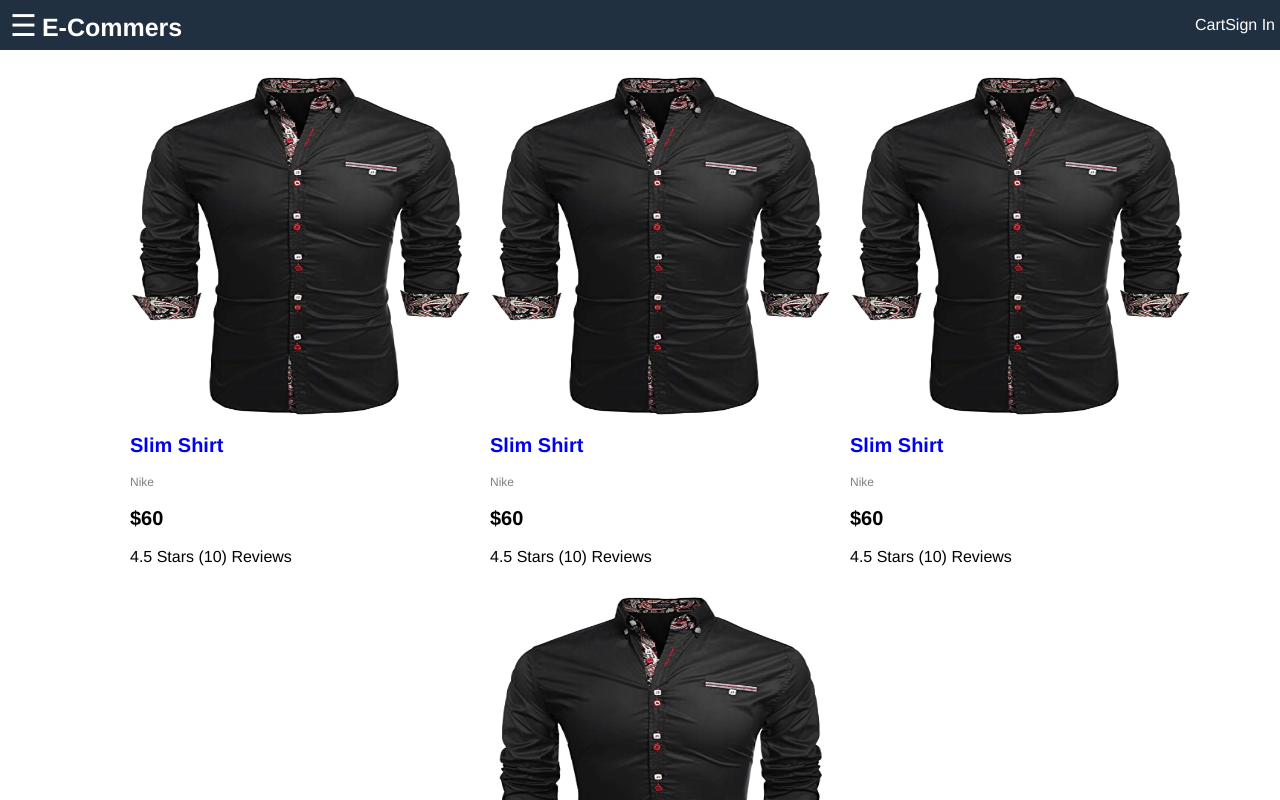
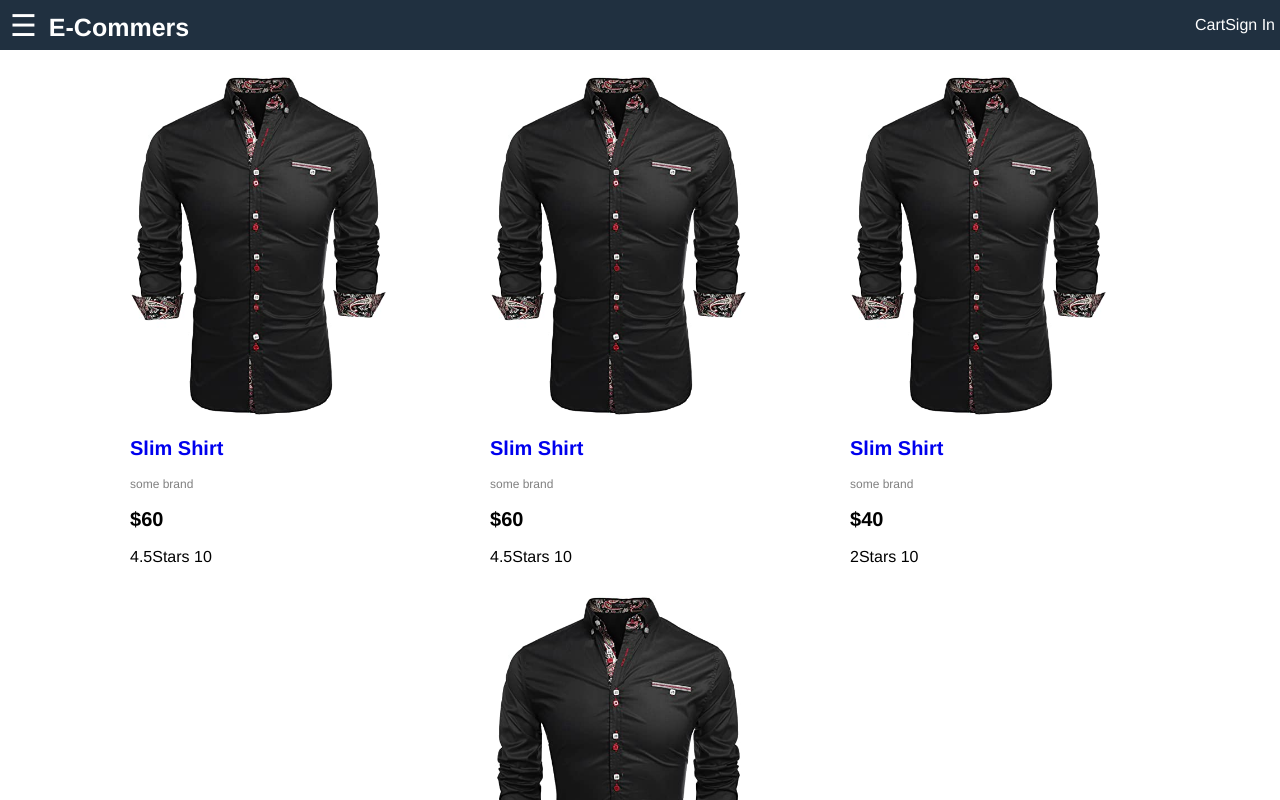
Before and after one commit to MarvinLara41/E-Commers, a React (Create React App) app in the folder client/: page / in a window 1280 px wide. Shown: the top 800 px of the page. Built offline with nearby package versions, Linux system fonts and the light colour scheme.

Commit message:
added react router

```diff
--- a/client/package.json
+++ b/client/package.json
@@ -8,6 +8,7 @@
     "@testing-library/user-event": "^7.2.1",
     "react": "^16.13.1",
     "react-dom": "^16.13.1",
+    "react-router-dom": "^5.2.0",
     "react-scripts": "3.4.1"
   },
   "scripts": {
--- a/client/src/App.js
+++ b/client/src/App.js
@@ -1,7 +1,10 @@
 import React from 'react';
 import './App.css';
+import ProductScreen from './Screens/productScreen';
+import HomeScreen from './Screens/homeScreen';
+import { BrowserRouter, Route, Link } from 'react-router-dom';
 
-function App() {
+function App(props) {
 	const openMenu = () => {
 		document.querySelector('.sidebar').classList.add('open');
 	};
@@ -10,11 +13,12 @@ function App() {
 		document.querySelector('.sidebar').classList.remove('open');
 	};
 	return (
+		<BrowserRouter>
 			<div className="grid-container">
 				<header className="header">
 					<div className="brand">
 						<button onClick={openMenu}>&#9776;</button>
-					<a href="index.html">E-Commers</a>
+						<Link to="/"> E-Commers </Link>
 					</div>
 					<div className="header-links">
 						<a href="cart.html">Cart</a>
@@ -37,60 +41,17 @@ function App() {
 				</aside>
 				<main className="main">
 					<div className="content">
-					<ul className="products">
-						<li>
-							<div className="product">
-								<img
-									src="/images/d1.jpg"
-									alt="product"
-									className="product-image"
+						<Route
+							path="/products/:id"
+							exact={true}
+							component={ProductScreen}
 						/>
-								<div className="product-name">
-									<a href="product.html">Slim Shirt</a>
-								</div>
-								<div className="product-brand">Nike</div>
-								<div className="product-price">$60</div>
-								<div className="product-rating">4.5 Stars (10) Reviews</div>
-							</div>
-						</li>
-						<li>
-							<div class="product">
-								<img src="/images/d1.jpg" alt="product" class="product-image" />
-								<div class="product-name">
-									<a href="product.html">Slim Shirt</a>
-								</div>
-								<div class="product-brand">Nike</div>
-								<div class="product-price">$60</div>
-								<div class="product-rating">4.5 Stars (10) Reviews</div>
-							</div>
-						</li>
-						<li>
-							<div class="product">
-								<img src="/images/d1.jpg" alt="product" class="product-image" />
-								<div class="product-name">
-									<a href="product.html">Slim Shirt</a>
-								</div>
-								<div class="product-brand">Nike</div>
-								<div class="product-price">$60</div>
-								<div class="product-rating">4.5 Stars (10) Reviews</div>
-							</div>
-						</li>
-						<li>
-							<div class="product">
-								<img src="/images/d1.jpg" alt="product" class="product-image" />
-								<div class="product-name">
-									<a href="product.html">Slim Shirt</a>
-								</div>
-								<div class="product-brand">Nike</div>
-								<div class="product-price">$60</div>
-								<div class="product-rating">4.5 Stars (10) Reviews</div>
-							</div>
-						</li>
-					</ul>
+						<Route path="/" exact={true} component={HomeScreen} />
 					</div>
 				</main>
-			<footer class="footer">All rights reserved.</footer>
+				<footer className="footer">All rights reserved.</footer>
 			</div>
+		</BrowserRouter>
 	);
 }
 
--- /dev/null
+++ b/client/src/Screens/homeScreen.js
@@ -0,0 +1,34 @@
+import React from 'react';
+import data from '../data';
+import { Link } from 'react-router-dom';
+
+function HomeScreen(props) {
+	return (
+		<ul className="products">
+			{data.products.map((product) => (
+				<li>
+					<div className="product">
+						<Link to={'/product/' + product._id}>
+							<img
+								src={product.image}
+								alt="product"
+								className="product-image"
+							/>
+						</Link>
+						<div className="product-name">
+							<Link to={'/product/' + product._id}>{product.name}</Link>
+						</div>
+						<div className="product-brand">{product.brand}</div>
+						<div className="product-price">${product.price}</div>
+						<div className="product-rating">
+							{product.rating}
+							Stars {product.numReviews}
+						</div>
+					</div>
+				</li>
+			))}
+		</ul>
+	);
+}
+
+export default HomeScreen;
--- /dev/null
+++ b/client/src/Screens/productScreen.js
@@ -0,0 +1,9 @@
+import React from 'react';
+import data from '../data';
+
+function ProductScreen(props) {
+	console.log('productscreen');
+	return <div>ProductScreen</div>;
+}
+
+export default ProductScreen;
--- /dev/null
+++ b/client/src/data.js
@@ -0,0 +1,44 @@
+export default {
+	products: [
+		{
+			_id: '123',
+			category: 'Shirts',
+			name: 'Slim Shirt',
+			image: '/images/d1.jpg',
+			price: 60,
+			brand: 'some brand',
+			rating: 4.5,
+			numReviews: 10,
+		},
+		{
+			_id: '124',
+			category: 'Shirts',
+			name: 'Slim Shirt',
+			image: '/images/d1.jpg',
+			price: 60,
+			brand: 'some brand',
+			rating: 4.5,
+			numReviews: 10,
+		},
+		{
+			_id: '125',
+			category: 'Shirts',
+			name: 'Slim Shirt',
+			image: '/images/d1.jpg',
+			price: 40,
+			brand: 'some brand',
+			rating: 2.0,
+			numReviews: 10,
+		},
+		{
+			_id: '126',
+			category: 'Shirts',
+			name: 'Slim Shirt',
+			image: '/images/d1.jpg',
+			price: 10,
+			brand: 'some brand',
+			rating: 4.5,
+			numReviews: 10,
+		},
+	],
+};
--- a/client/src/index.css
+++ b/client/src/index.css
@@ -7,6 +7,10 @@ body {
 	font: 1.6rem Helvetica;
 	height: 100vh;
 	margin: 0;
+}
+
+#root {
+	height: 100%;
 }
 
 a {
```
Also changed, not shown: 1 other file (tests, documents, lock files or other folders). Lines whose indentation alone changed are shown as unchanged.
